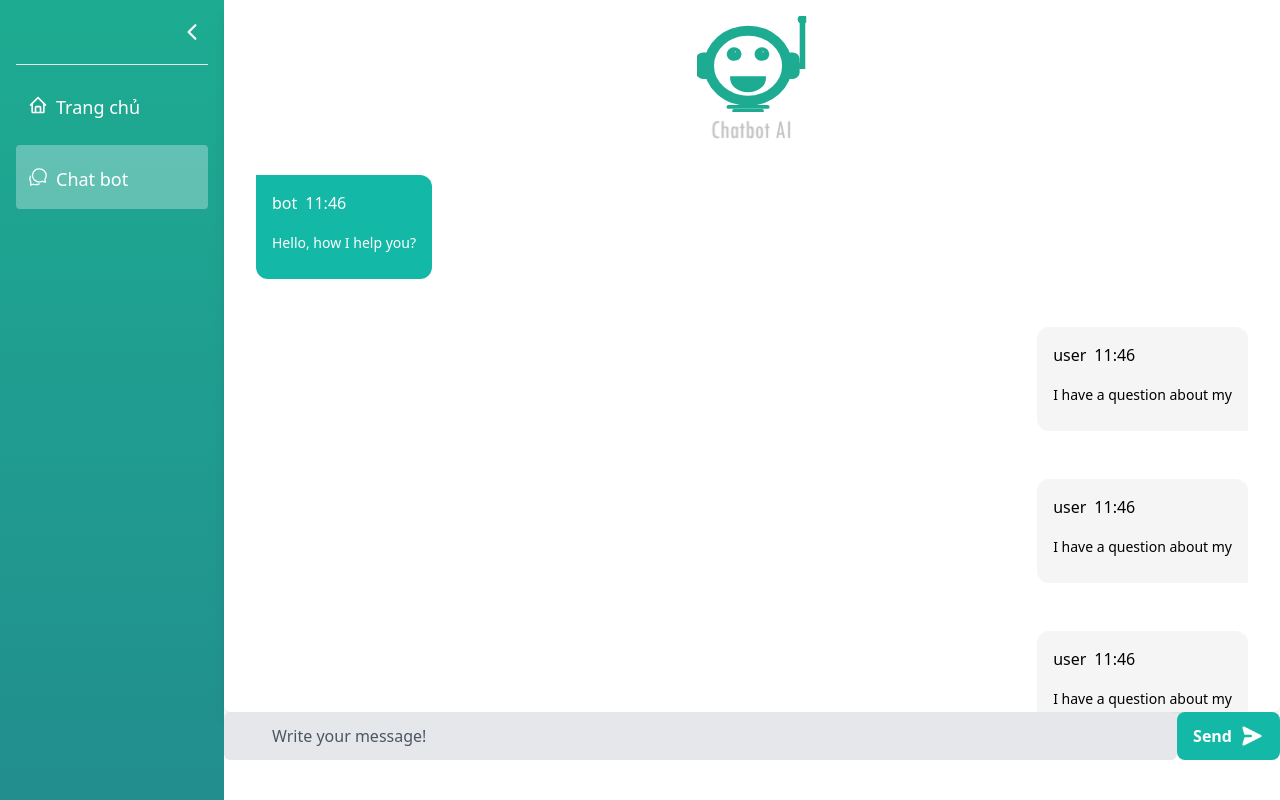
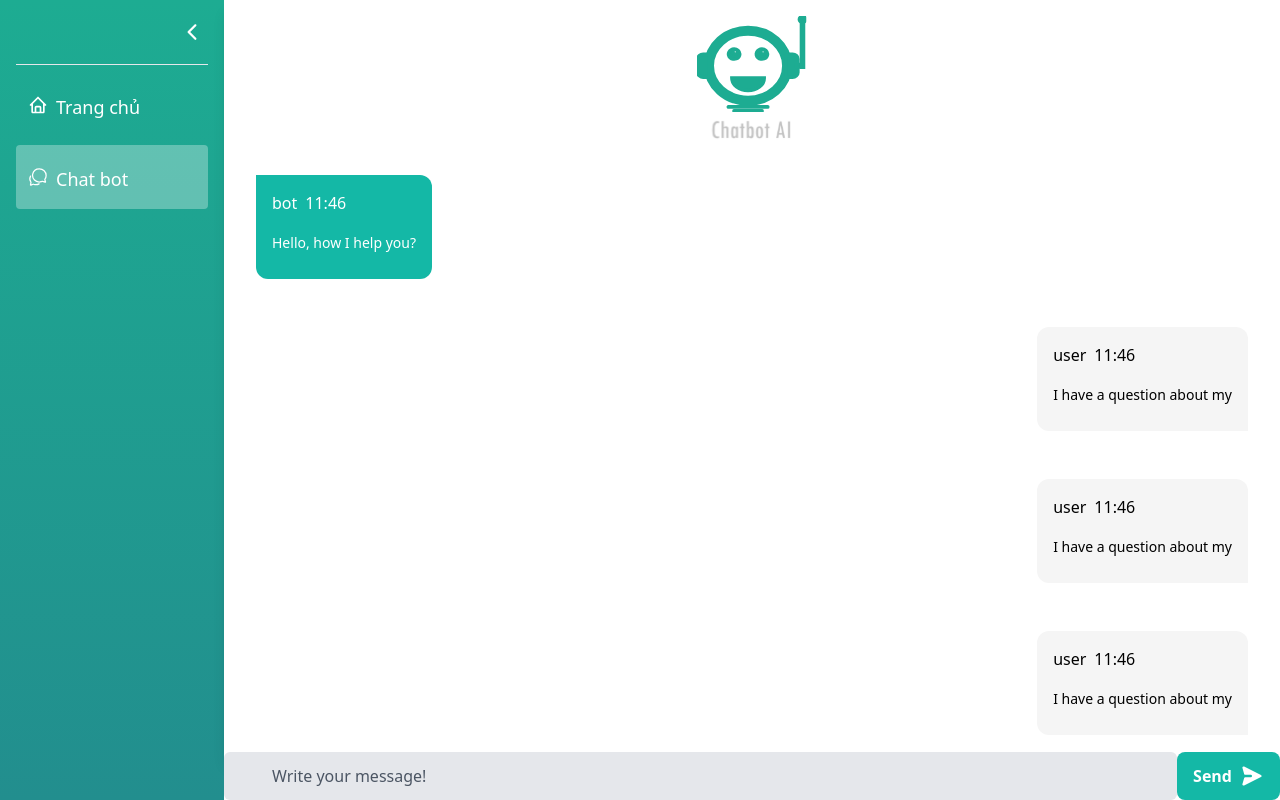
Before and after one commit to weebNeedWeed/Herlis, a React (Vite) app in the folder frontend/: page /chatbot in a window 1280 px wide. Built offline with nearby package versions, Linux system fonts and the light colour scheme; a web font is replaced by a local one.

Commit message:
fixed positions

```diff
--- a/frontend/src/pages/ChatBotPage/ChatBotPage.jsx
+++ b/frontend/src/pages/ChatBotPage/ChatBotPage.jsx
@@ -3,10 +3,12 @@ import SendMessage from "./SendMessage";
 
 function ChatBotPage() {
   return (
-    <div className="App flex ">
-      <div className="w-full ">
-        <Conversation></Conversation>
-        <SendMessage></SendMessage>
+    <div className="flex flex-col">
+      <div>
+        <Conversation />
+      </div>
+      <div className="sticky bottom-0">
+        <SendMessage />
       </div>
     </div>
   );
--- a/frontend/src/pages/ChatBotPage/Conversation.jsx
+++ b/frontend/src/pages/ChatBotPage/Conversation.jsx
@@ -1,8 +1,6 @@
 import BotchatBox from "./BotChatBox";
-import { useEffect, useRef, useState } from "react";
+import { useState } from "react";
 import robotHead from "../assets/chatBot_head.svg";
-
-import SendMessage from "./SendMessage";
 
 function Conversation() {
   const [messages, setMessages] = useState([
@@ -35,7 +33,7 @@ function Conversation() {
   ]);
 
   return (
-    <div className="h-[44.5rem] chat-container flex flex-col overflow-y-auto mx-auto space-y-4 p-4 bg-white shadow-lg rounded-lg">
+    <div className="flex flex-col overflow-y-auto mx-auto space-y-4 p-4 bg-white shadow-lg rounded-lg max-h-[95vh]">
       <div>
         <div className="image-container flex items-center justify-center ">
           <img src={robotHead} alt="Chat Logo"></img>
--- a/frontend/src/pages/ChatBotPage/SendMessage.jsx
+++ b/frontend/src/pages/ChatBotPage/SendMessage.jsx
@@ -14,11 +14,12 @@ function SendMessage() {
   };
 
   return (
-    <div className="relative flex w-full min-h-[2em]">
+    <div className=" left-0 bg-white">
+      <div className="relative flex w-full min-h-[2em] mx-auto ">
         <input
           type="text"
           placeholder="Write your message!"
-        className="flex-grow focus:outline-none focus:placeholder-gray-400 text-gray-600 placeholder-gray-600 pl-12 bg-gray-200 rounded-md py-3"
+          className="sticky flex-grow focus:outline-none focus:placeholder-gray-400 text-gray-600 placeholder-gray-600 pl-12 bg-gray-200 rounded-md py-3"
           value={message}
           onChange={handleInputChange}
         ></input>
@@ -40,6 +41,7 @@ function SendMessage() {
           </button>
         </div>
       </div>
+    </div>
   );
 }
 
```
Lines whose indentation alone changed are shown as unchanged.
